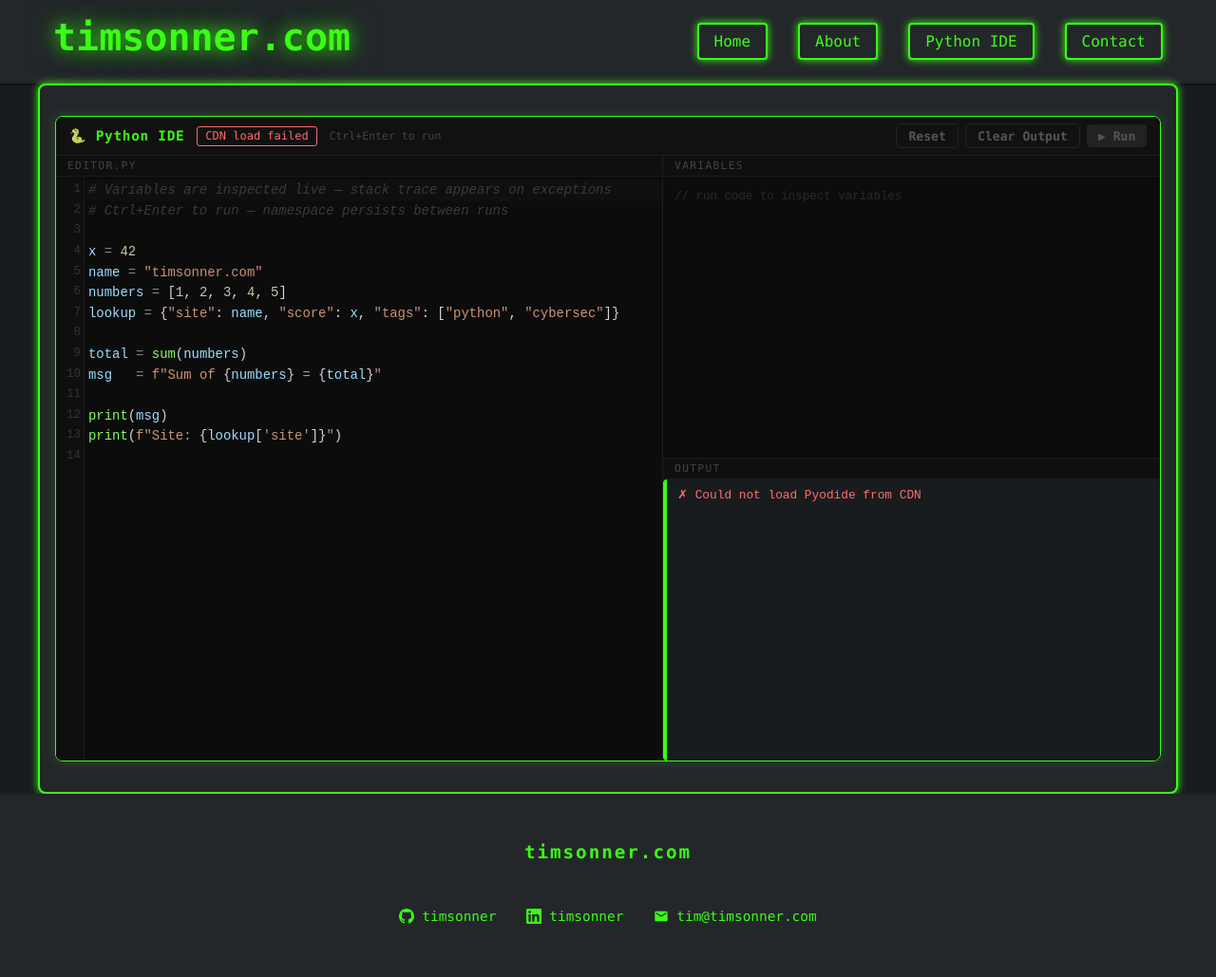
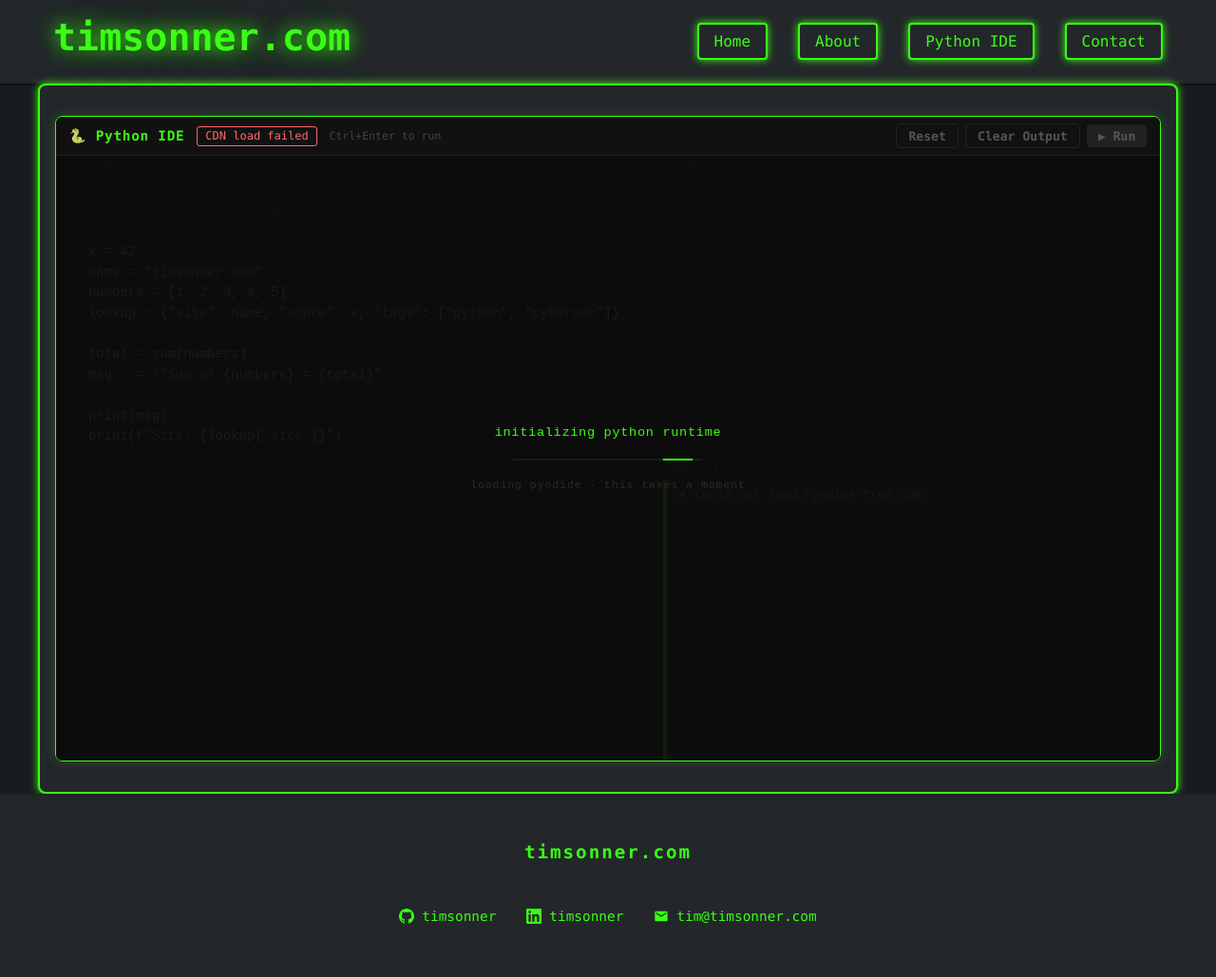
Before and after one commit to timsonner/timsonner.github.io, a Jekyll site: the page built from python.html, in a window 1280 px wide. Shown: the whole page at 95% size. Built offline with Jekyll 4.4.1, drawn with Linux system fonts in a browser that asks for light colours.

Commit message:
Add Pyodide loading overlay to Python IDE page

```diff
--- a/python.html
+++ b/python.html
@@ -343,7 +343,14 @@ permalink: /python/
     </div>
   </div>
 
-  <div class="py-panels">
+  <div class="py-panels" style="position:relative;">
+
+    <!-- Loading overlay -->
+    <div class="py-loading-overlay" id="py-overlay">
+      <div class="py-loading-text">initializing python runtime</div>
+      <div class="py-loading-bar"><div class="py-loading-bar-fill"></div></div>
+      <div class="py-loading-sub">loading pyodide · this takes a moment</div>
+    </div>
 
     <!-- Editor -->
     <div class="py-editor-panel">
@@ -698,4 +710,53 @@ _sys.version.split()[0]
 <style>
 /* Error line highlight in editor */
 .cm-error-line { background: rgba(255,60,60,0.08) !important; }
+
+/* Loading overlay */
+.py-loading-overlay {
+  position: absolute;
+  inset: 0;
+  background: rgba(12,12,12,0.93);
+  display: flex;
+  flex-direction: column;
+  align-items: center;
+  justify-content: center;
+  gap: 1.2rem;
+  z-index: 100;
+  transition: opacity 0.4s ease;
+}
+.py-loading-overlay.hidden {
+  opacity: 0;
+  pointer-events: none;
+}
+.py-loading-text {
+  font-family: 'Fira Mono', monospace;
+  font-size: 0.85rem;
+  color: #39ff14;
+  letter-spacing: 0.05em;
+}
+.py-loading-bar {
+  width: 200px;
+  height: 2px;
+  background: #1a1a1a;
+  border-radius: 2px;
+  overflow: hidden;
+}
+.py-loading-bar-fill {
+  height: 100%;
+  width: 0%;
+  background: #39ff14;
+  box-shadow: 0 0 6px #39ff14;
+  animation: py-bar-sweep 1.8s ease-in-out infinite;
+}
+@keyframes py-bar-sweep {
+  0%   { width: 0%;   margin-left: 0%; }
+  50%  { width: 60%;  margin-left: 20%; }
+  100% { width: 0%;   margin-left: 100%; }
+}
+.py-loading-sub {
+  font-family: 'Fira Mono', monospace;
+  font-size: 0.72rem;
+  color: #2a2a2a;
+  letter-spacing: 0.08em;
+}
 </style>
```
Also changed, not shown: other parts of python.html (+5 -0 lines).
